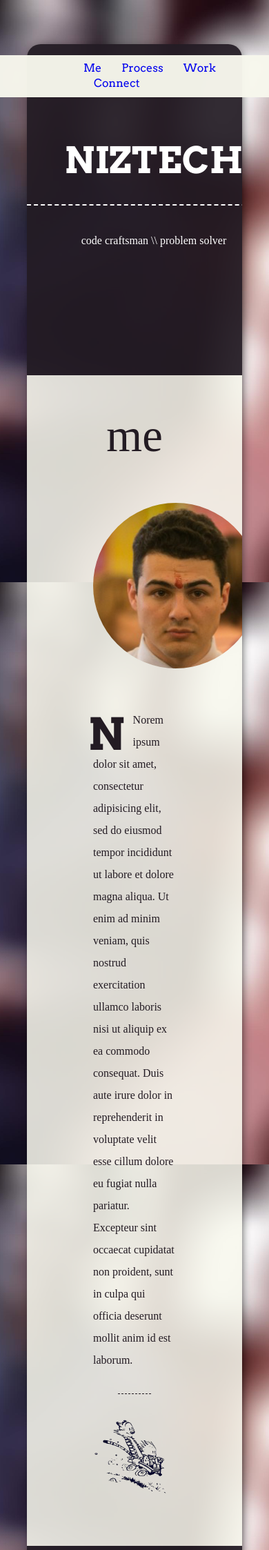
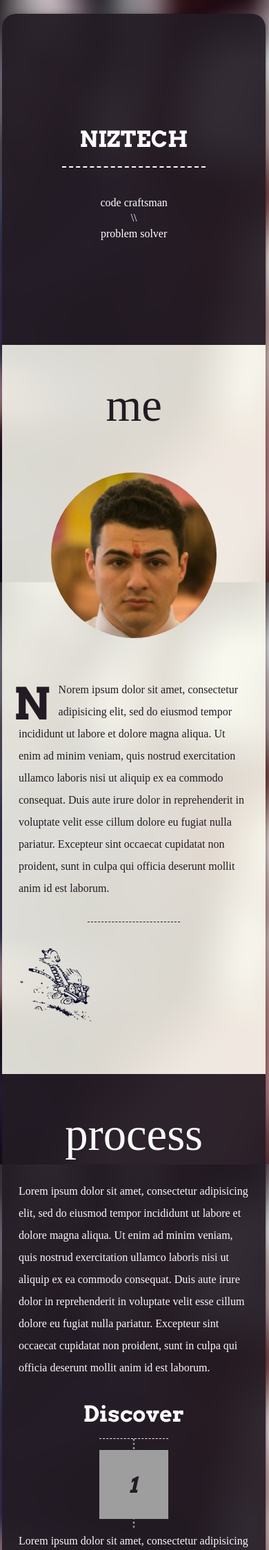
Before and after one commit to nazarioa/niztech-site, a PHP site: page / in a window 390 px wide. Shown: the top 2247 px of the page at 69% size. Run offline with PHP 8.4, Linux system fonts and the light colour scheme; some libraries are stand-ins or nearby versions; some web fonts are replaced; grey boxes are pictures that could not be loaded.

Commit message:
added @media for less than 600px

```diff
--- a/niztech.com/css/main.css
+++ b/niztech.com/css/main.css
@@ -347,7 +347,7 @@ header.mast{
 }
 
 .circle{
-  background-image: url('../img/Circle.png');
+  background-image: url('../img/Circle.svg');
   background-size: 100px 100px;
   background-repeat: no-repeat;
   width: 100px;
@@ -471,8 +471,41 @@ header.mast{
    Modify as content requires.
    ========================================================================== */
 
-@media only screen and (min-width: 35em) {
-    /* Style adjustments for viewports that meet the condition */
+@media only screen and (max-width: 600px) {
+
+  #wrapper{
+    width: 98%;
+    margin-top: 20px;
+    margin-left: 3px;
+    margin-right: 3px;
+  }
+
+  #mast{
+    /*height: 50em;*/
+  }
+
+  #logo{
+    width: 13em;
+  }
+
+  #brand{
+    padding: 5em 0em .5em 0em;
+    font-size: 2em;
+  }
+
+  #tagline span{
+    display: block;
+  }
+
+  #nav{
+    display: none;
+  }
+
+  .section{
+    padding: 4.5em 1.5em 4.5em 1.5em;
+    /*font-size: 12pt;*/
+    /*line-height: 2em;*/
+  }
 }
 
 @media print,
```
